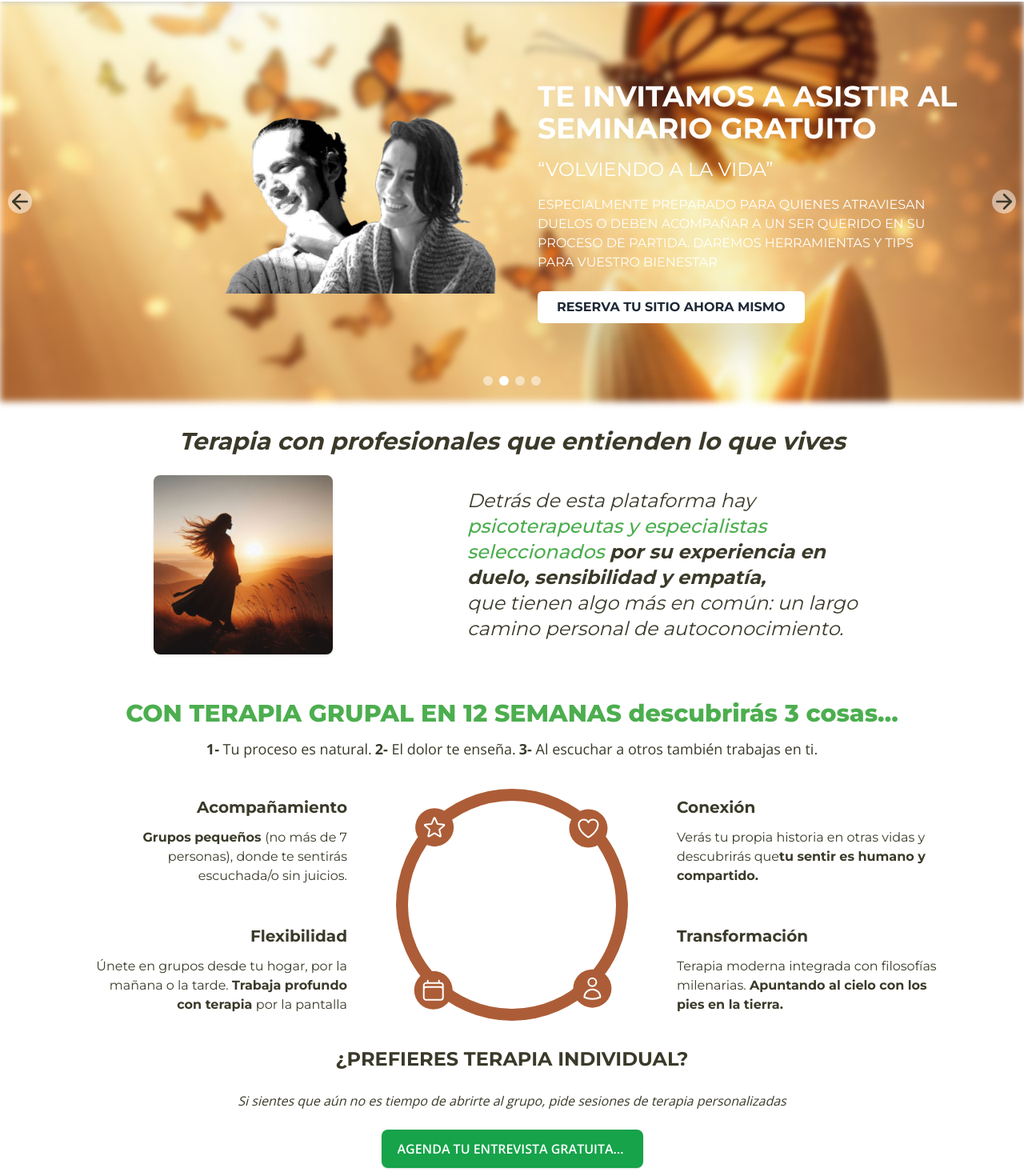
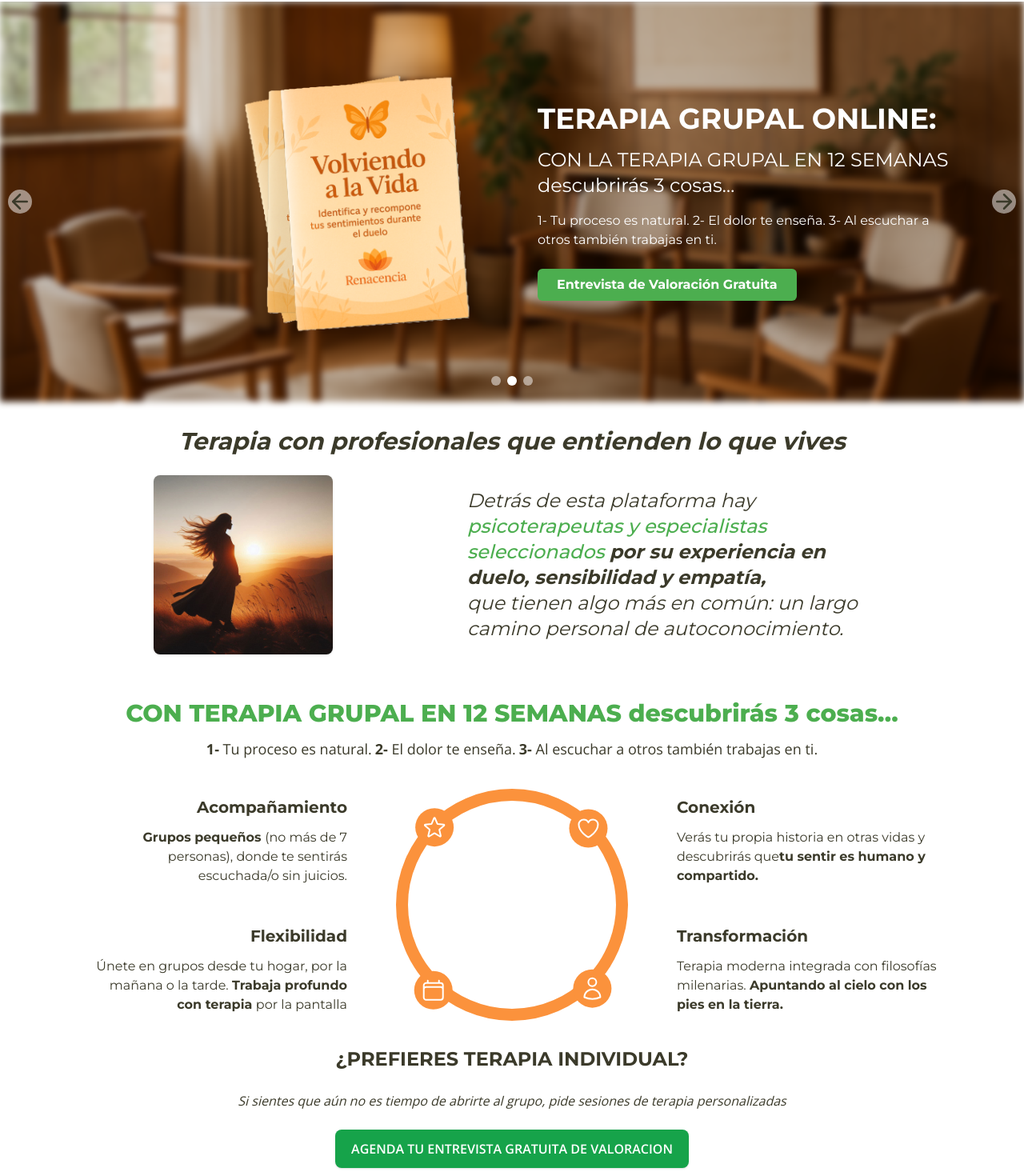
Before and after one commit to dominusDeus/renacencia, a Next.js app: page / in a window 1280 px wide. Shown: the part 62-1532 px from the top of the page at 80% size. Built offline with nearby package versions, Linux system fonts and the light colour scheme.

Commit message:
small updates

```diff
--- a/src/components/carousel-banner.tsx
+++ b/src/components/carousel-banner.tsx
@@ -28,30 +28,6 @@ const carouselData: Slide[] = [
   {
     id: 1,
     backgroundImage: Butterflies.src,
-    logo: HeroImage.src,
-    title: "Cuando sientes que todo perdió sentido…",
-    description:
-      " Aprender a honrar con nuestra vida a quienes partieron antes lo cambia todo",
-    longDescription: (
-      <>
-        <p className="text-secondary-custom font-bold">
-          Psicoterapeutas especializadas/os estamos a tu lado.
-        </p>
-        {/* <p className="text-base font-semibold italic font-opensans">
-          Honremos <span className="font-bold">con nuestra vida</span> a quienes
-          partieron antes
-        </p> */}
-        <ul className="list-none text-xs font-opensans font-bold list-inside">
-          <li>🔹 TERAPIA GRUPAL ESPECIALIZADA EN DUELO</li>
-          <li>🔹 Seminarios y Talleres sobre Vida y Muerte</li>
-        </ul>
-      </>
-    ),
-    buttonText: "¡Únete ahora!",
-  },
-  {
-    id: 2,
-    backgroundImage: Butterflies.src,
     logo: LoreCarlos.src,
     title: "TE INVITAMOS A ASISTIR AL SEMINARIO GRATUITO",
     description: "“VOLVIENDO A LA VIDA”",
@@ -65,7 +41,7 @@ const carouselData: Slide[] = [
     buttonText: "RESERVA TU SITIO AHORA MISMO",
   },
   {
-    id: 3,
+    id: 2,
     backgroundImage: Consultorio.src,
     logo: Leaflets.src,
     title: "TERAPIA GRUPAL ONLINE:",
@@ -79,7 +55,7 @@ const carouselData: Slide[] = [
     buttonText: "Entrevista de Valoración Gratuita",
   },
   {
-    id: 4,
+    id: 3,
     backgroundImage: Seed.src,
     logo: Hands.src,
     title: " SOBRE NOSOTR@S:",
@@ -94,6 +70,30 @@ const carouselData: Slide[] = [
     ),
     buttonText: "COMO NACE RENACENCIA",
   },
+  // {
+  //   id: 4,
+  //   backgroundImage: Butterflies.src,
+  //   logo: HeroImage.src,
+  //   title: "Cuando sientes que todo perdió sentido…",
+  //   description:
+  //     " Aprender a honrar con nuestra vida a quienes partieron antes lo cambia todo",
+  //   longDescription: (
+  //     <>
+  //       <p className="text-secondary-custom font-bold">
+  //         Psicoterapeutas especializadas/os estamos a tu lado.
+  //       </p>
+  //       {/* <p className="text-base font-semibold italic font-opensans">
+  //         Honremos <span className="font-bold">con nuestra vida</span> a quienes
+  //         partieron antes
+  //       </p> */}
+  //       <ul className="list-none text-xs font-opensans font-bold list-inside">
+  //         <li>🔹 TERAPIA GRUPAL ESPECIALIZADA EN DUELO</li>
+  //         <li>🔹 Seminarios y Talleres sobre Vida y Muerte</li>
+  //       </ul>
+  //     </>
+  //   ),
+  //   buttonText: "¡Únete ahora!",
+  // },
 ];
 
 const HeroCarousel: React.FC = () => {
@@ -124,7 +124,7 @@ const HeroCarousel: React.FC = () => {
   useEffect(() => {
     const interval = setInterval(() => {
       nextSlide();
-    }, 5000);
+    }, 6000);
     return () => clearInterval(interval);
   }, [nextSlide]);
 
@@ -195,7 +195,7 @@ const HeroCarousel: React.FC = () => {
                 {slide.longDescription}
               </div>
               {slide.buttonText && (
-                <button className="bg-white text-gray-800 font-bold text-sm md:text-base py-2 px-4 md:px-6 rounded-md hover:bg-pink hover:text-white transition-all duration-300">
+                <button className="bg-secondary-custom text-white font-bold text-sm md:text-base py-2 px-4 md:px-6 rounded-md hover:bg-pink hover:text-white transition-all duration-300">
                   {slide.buttonText}
                 </button>
               )}
--- a/src/components/hero.tsx
+++ b/src/components/hero.tsx
@@ -41,13 +41,13 @@ const Hero = () => {
         <div className="flex flex-col gap-1 mt-1 self-center md:self-start">
           <Button
             asChild
-            className=" bg-green-600 hover:bg-green-700 text-white text-base px-4 py-2 font-opensans rounded-md font-semibold max-w-xs"
+            className=" bg-green-600 hover:bg-green-700 text-white text-base px-4 py-2 md:max-w-none font-opensans rounded-md font-semibold max-w-xs"
           >
             <Link
               href="https://api.whatsapp.com/send/?phone=34624840232&text=Hola%20viacosmos%2C%20me%20interesar%C3%ADa%20inscribirme%20al%20seminario%20gratuito&type=phone_number&app_absent=0"
-              className="block truncate w-[calc(327px-2rem)] font-opensans"
+              className="block truncate md:overflow-visible w-[calc(327px-2rem)] md:w-auto font-opensans"
             >
-              AGENDA TU ENTREVISTA GRATUITA
+              AGENDA TU ENTREVISTA GRATUITA DE VALORACION,
             </Link>
           </Button>
           <span className="mt-1 text-sm text-gray-600">
--- a/src/components/services/body.tsx
+++ b/src/components/services/body.tsx
@@ -38,24 +38,24 @@ const ServicesBody = () => {
         {/* Circle with icons container */}
         <div className="flex flex-col md:col-span-1 md:row-span-2 relative w-full max-w-[290px] aspect-square mx-auto mt-8 rotate-45 -translate-y-4">
           {/* Main circle */}
-          <div className="absolute inset-0 border-[15px] border-brand-brown rounded-full "></div>
+          <div className="absolute inset-0 border-[15px] border-orange-400 rounded-full "></div>
 
           {/* Icons */}
-          <div className="absolute -top-[14px] left-1/2 -translate-x-1/2 p-2 -rotate-45 rounded-full border-brand-brown bg-brand-brown">
+          <div className="absolute -top-[14px] left-1/2 -translate-x-1/2 p-2 -rotate-45 rounded-full border-orange-400 bg-orange-400">
             <HeartIcon className="w-8 h-8 text-white" />
           </div>
-          <div className="absolute top-[148px] -right-6 -translate-y-1/2 p-2 -rotate-45 rounded-full border-brand-brown bg-brand-brown">
+          <div className="absolute top-[148px] -right-6 -translate-y-1/2 p-2 -rotate-45 rounded-full border-orange-400 bg-orange-400">
             <UserIcon className="w-8 h-8 text-white" />
           </div>
-          <div className="absolute -bottom-6 left-[52%] -translate-x-1/2 p-2 -rotate-45  rounded-full border-brand-brown bg-brand-brown">
+          <div className="absolute -bottom-6 left-[52%] -translate-x-1/2 p-2 -rotate-45  rounded-full border-orange-400 bg-orange-400">
             <CalendarIcon className="w-8 h-8 text-white" />
           </div>
-          <div className="absolute top-1/2 -left-4 -translate-y-1/2 p-2 -rotate-45 rounded-full border-brand-brown bg-brand-brown">
+          <div className="absolute top-1/2 -left-4 -translate-y-1/2 p-2 -rotate-45 rounded-full border-orange-400 bg-orange-400">
             <StarIcon className="w-8 h-8 text-white" />
           </div>
         </div>
         <div className="hidden md:col-span1  md:row-span-1 md:flex md:flex-col md:justify-center pl-7">
-          <div className="font-bold font-montserrat pb-3 text-xl flex justify-starr">
+          <div className="font-bold font-montserrat pb-3 text-xl flex justify-start">
             Conexión
           </div>
           <p>
@@ -87,7 +87,7 @@ const ServicesBody = () => {
         {/* /// MOBILE CARDS /// */}
         <div className="flex flex-col md:hidden pt-4">
           <div className="card flex gap-4 items-start w-full">
-            <div className="bg-brand-brown rounded-md margin-0 p-2">
+            <div className="bg-orange-400 rounded-md margin-0 p-2">
               <HeartIcon className="w-5 h-5 text-white" />
             </div>
             <div className="">
@@ -100,7 +100,7 @@ const ServicesBody = () => {
             </div>
           </div>
           <div className="card flex gap-4 items-start w-full pt-6">
-            <div className="bg-brand-brown rounded-md margin-0 p-2">
+            <div className="bg-orange-400 rounded-md margin-0 p-2">
               <UserIcon className="w-5 h-5 text-white" />
             </div>
             <div className="">
@@ -114,7 +114,7 @@ const ServicesBody = () => {
             </div>
           </div>
           <div className="card flex gap-4 items-start w-full pt-6">
-            <div className="bg-brand-brown rounded-md margin-0 p-2">
+            <div className="bg-orange-400 rounded-md margin-0 p-2">
               <UserIcon className="w-5 h-5 text-white" />
             </div>
             <div className="">
@@ -127,14 +127,14 @@ const ServicesBody = () => {
             </div>
           </div>
           <div className="card flex gap-4 items-start w-full pt-6">
-            <div className="bg-brand-brown rounded-md margin-0 p-2">
+            <div className="bg-orange-400 rounded-md margin-0 p-2">
               <CalendarIcon className="w-5 h-5 text-white" />
             </div>
             <div className="">
               <div className="font-bold text-lg">Acompañamiento</div>
               <p>
                 <span className="font-bold">Grupos pequeños </span>
-                (no más de 7 personas), donde te sentirás escuchada/o sin
+                (no más de 6 personas), donde te sentirás escuchada/o sin
                 juicios.
               </p>
             </div>
--- a/src/components/timeline-2.tsx
+++ b/src/components/timeline-2.tsx
@@ -137,7 +137,7 @@ export default function Timeline2() {
         <button className="bg-green-600 text-white px-6 py-2 rounded-md hover:bg-green-700 transition-colors font-bold">
           <Link
             href="https://api.whatsapp.com/send/?phone=34624840232&text=Hola%20viacosmos%2C%20me%20interesa%20saber%20m%C3%A1s%20acerca%20de%20los%20talleres&type=phone_number&app_absent=0"
-            className="block truncate w-[calc(327px-2rem)] font-opensans"
+            className="block truncate w-[calc(327px-2rem)] md:w-auto md:overflow-visible font-opensans"
           >
             MÁS INFO SOBRE TALLERES Y SEMINARIOS
           </Link>
--- a/src/components/workshops/header.tsx
+++ b/src/components/workshops/header.tsx
@@ -12,10 +12,10 @@ const WorkshopsHeader = () => {
         terapia personalizadas
       </p>
       <div className="flex flex-col gap-1">
-        <Button className="py-6 px-5 justify-start bg-green-600 hover:bg-green-700 text-white text-base rounded-lg font-semibold max-w-[327px] w-full">
+        <Button className="py-6 px-5 justify-start bg-green-600 hover:bg-green-700 text-white text-base rounded-lg font-semibold md:max-w-none max-w-[327px] w-full">
           <Link
             href="https://api.whatsapp.com/send/?phone=34624840232&text=Hola%20viacosmos%2C%20quisiera%20una%20entrevista%20gratuita%20de%20valoraci%C3%B3n&type=phone_number&app_absent=0"
-            className="block truncate w-[calc(327px-2rem)] font-opensans"
+            className="block truncate w-[calc(327px-2rem)] md:w-auto md:overflow-visible font-opensans"
           >
             AGENDA TU ENTREVISTA GRATUITA DE VALORACION
           </Link>
```
